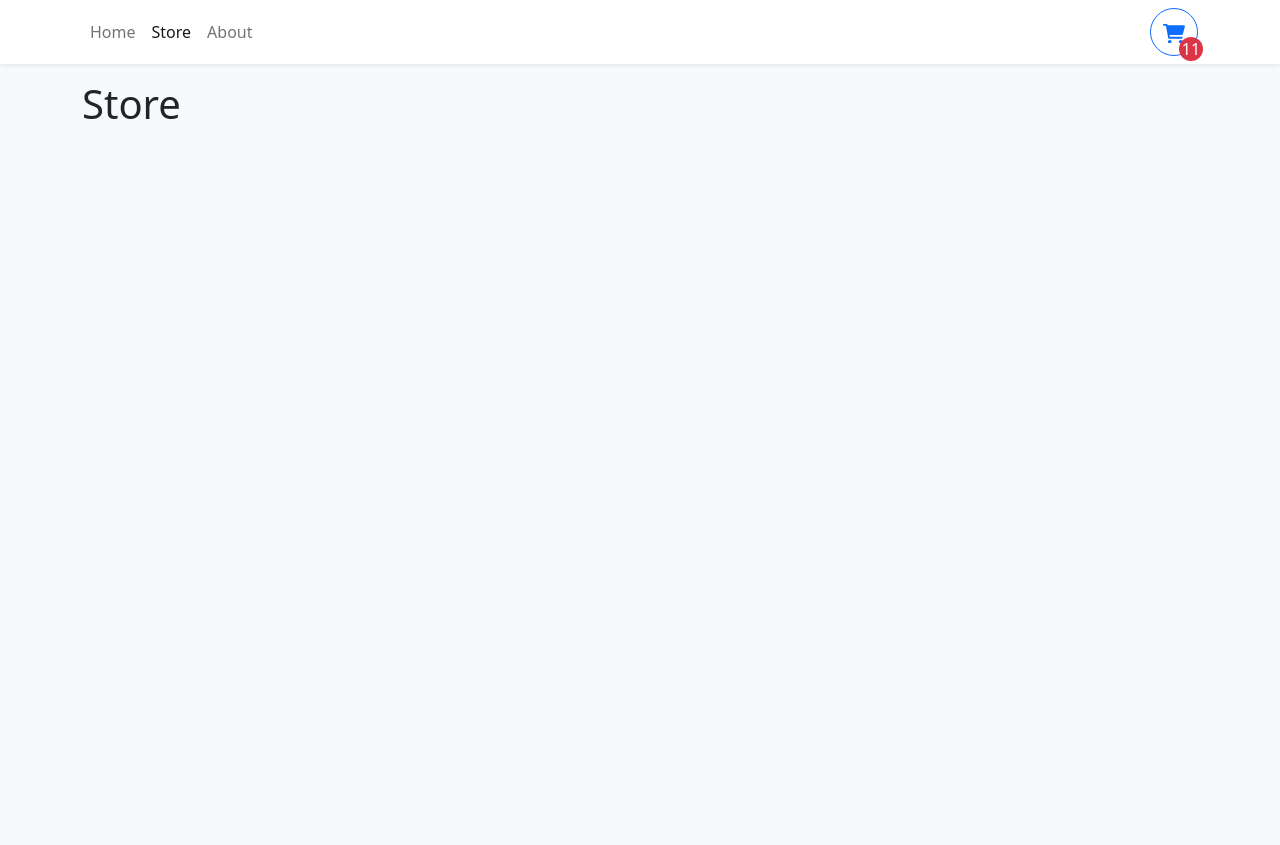
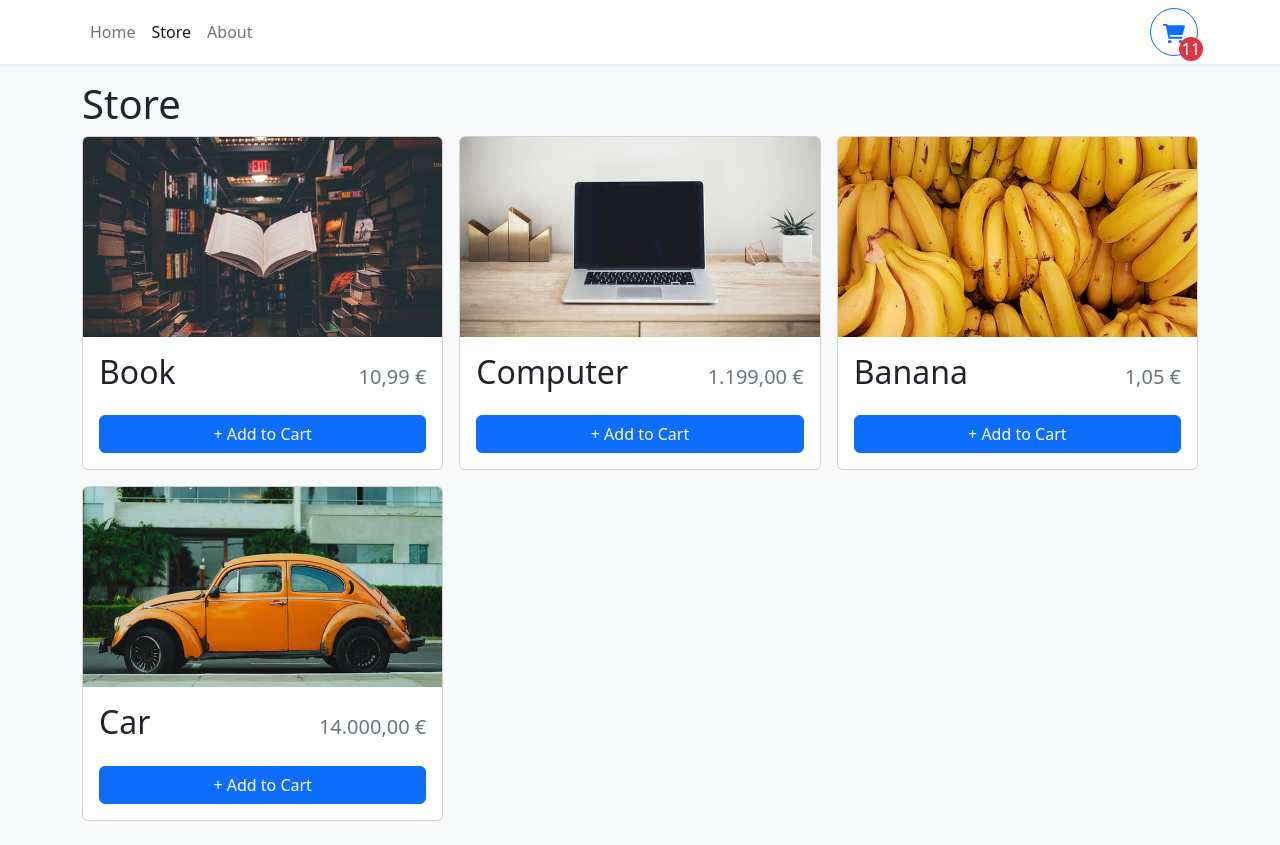
Before and after one commit to amine-amari/shopping-cart-example, a React (Vite) app: page /store in a window 1280 px wide. Before the commit the page ends 800 px from the top, so only its background shows below. Built offline with nearby package versions, Linux system fonts and the light colour scheme.

Commit message:
implement and add StoreItems to Store page

```diff
--- /dev/null
+++ b/src/components/StoreItem.tsx
@@ -0,0 +1,43 @@
+import { Button, Card } from "react-bootstrap"
+import { formatCurrency } from "../utilities/formatCurrency"
+
+type StoreItemProps = {
+    id: number,
+    name: string,
+    price: number,
+    imgUrl: string
+}
+
+function StoreItem({id, name, price, imgUrl} :StoreItemProps) {
+    const quantity = 0;
+  return (
+    <Card className="h-100">
+      <Card.Img  variant="top" src={imgUrl} height='200px' style={{objectFit: 'cover'}} />
+      <Card.Body className="d-flex flex-column">
+        <Card.Title className="d-flex justify-content-between align-items-baseline mb-4">
+            <span className="fs-2">{name}</span>
+            <span className="ms-2 text-muted">{formatCurrency(price)}</span>
+        </Card.Title>
+        <div className="mt-auto">
+            {quantity === 0
+            ? (
+                <Button className="w-100">+ Add to Cart</Button>
+                )
+            : <div className="d-flex align-items-center flex-column" style={{gap: '.5rem'}}>
+                <div className="d-flex align-items-center justify-content-center" style={{gap: '.5rem'}}>
+                    <Button>-</Button>
+                    <div>
+                        <span className="fs-3">{quantity}</span> in cart
+                    </div>
+                    <Button>+</Button>
+                </div>
+                <Button variant="danger" size='sm'>Remove</Button>
+              </div>
+            }
+        </div>
+      </Card.Body>
+    </Card>
+  )
+}
+
+export default StoreItem
--- a/src/pages/Store.tsx
+++ b/src/pages/Store.tsx
@@ -1,5 +1,18 @@
+import storeItems from '../data/items.json'
+import {Col, Row} from 'react-bootstrap'
+import StoreItem from '../components/StoreItem'
+
 export default function Store() {
   return (
-    <h1>Store</h1>
+    <>
+      <h1>Store</h1>
+      <Row md={2} xs={1} lg={3} className='g-3'>
+        {storeItems.map((item) => (
+          <Col key={item.id}>
+            <StoreItem {...item}/>
+          </Col>
+        ))}
+      </Row>
+    </>
   )
 }
```
